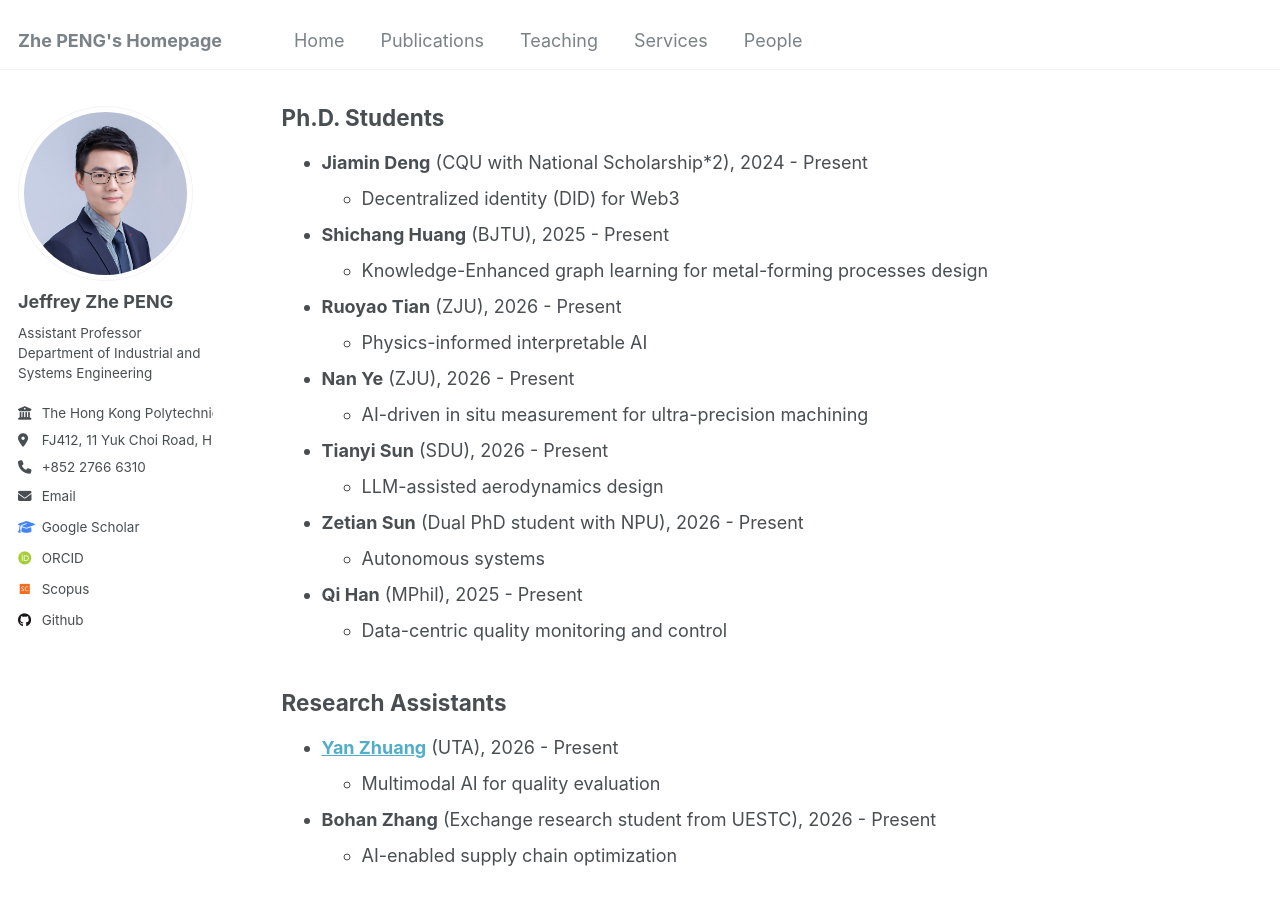
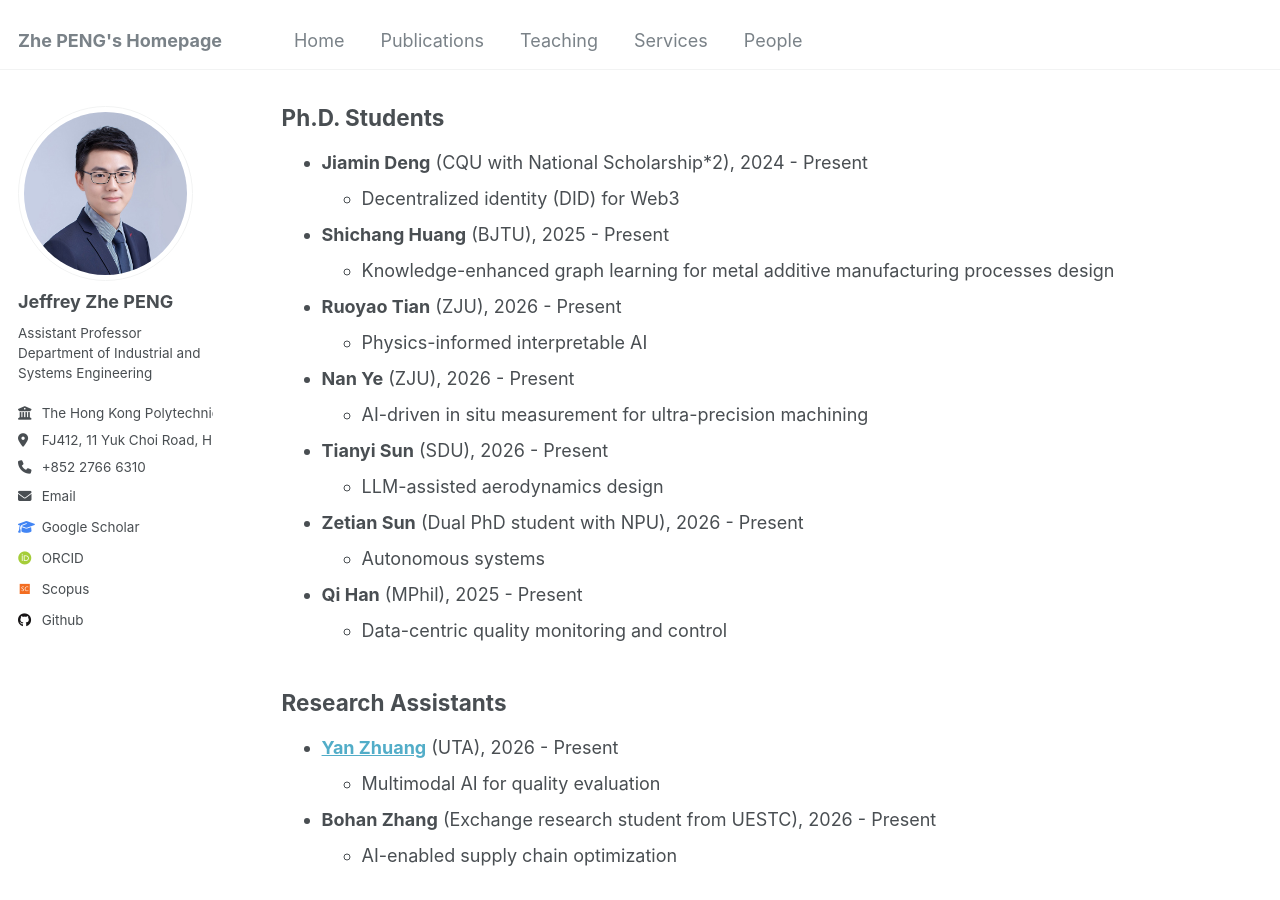
Before and after one commit to PENG-Zhe/peng-zhe.github.io, a Jekyll site: the page built from _pages/people.md, in a window 1280 px wide and 900 px high, scrolled down 455 px. Built offline with Jekyll 4.4.1, drawn with Linux system fonts in a browser that asks for light colours; some web fonts are replaced.

Commit message:
Update people.md

```diff
--- a/_pages/people.md
+++ b/_pages/people.md
@@ -24,7 +24,7 @@ layout: archive
   * Decentralized identity (DID) for Web3
 
 * **Shichang Huang** (BJTU), 2025 - Present
-  * Knowledge-Enhanced graph learning for metal-forming processes design
+  * Knowledge-enhanced graph learning for metal additive manufacturing processes design
 
 * **Ruoyao Tian** (ZJU), 2026 - Present
   * Physics-informed interpretable AI
```
